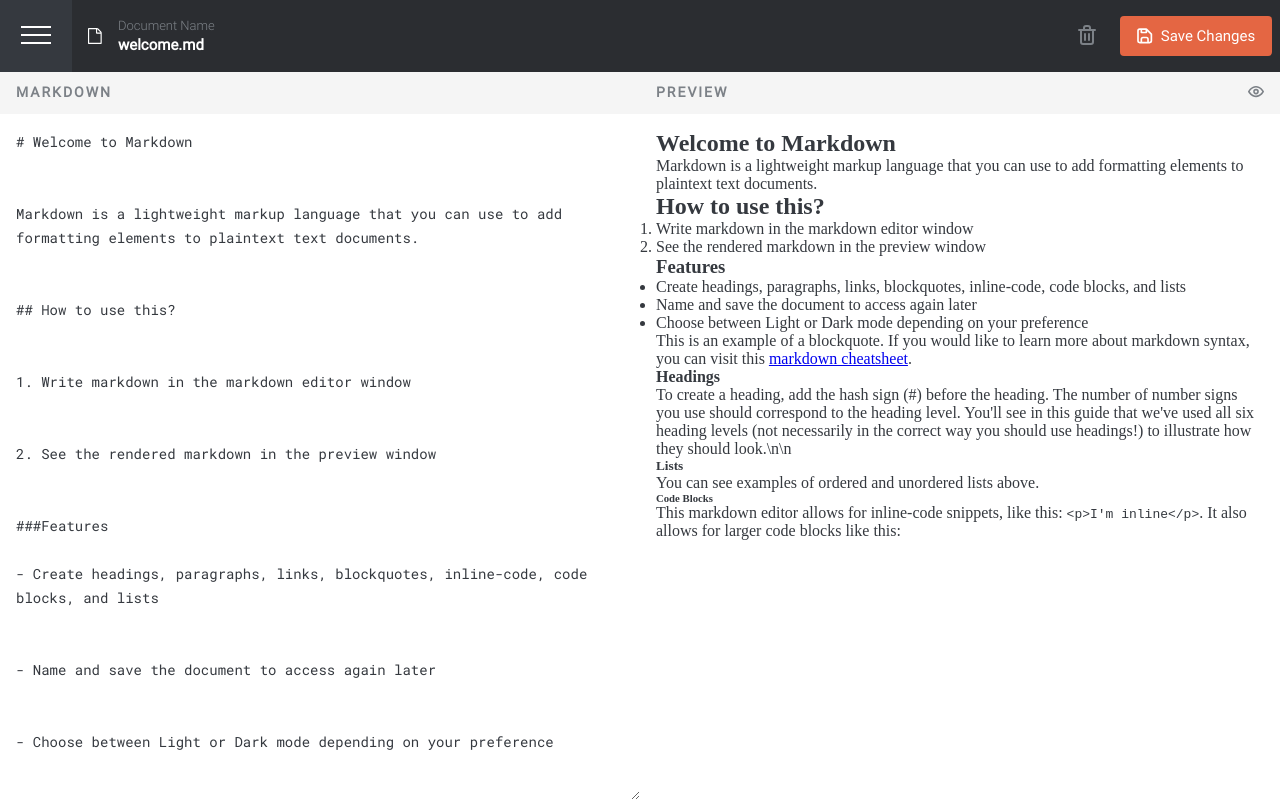
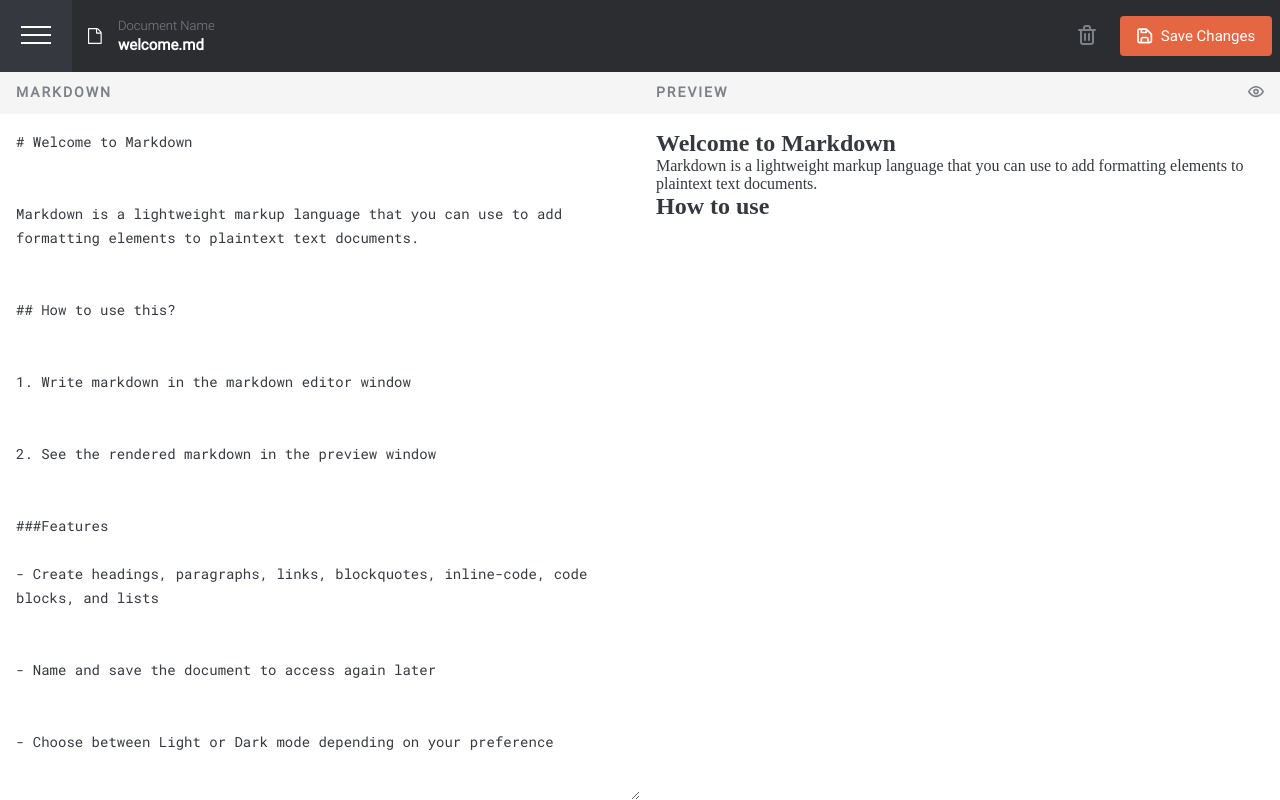
Before and after one commit to raistmere/challenge-browser-markdown-editor, a React (Vite) app: page / in a window 1280 px wide. Built offline with nearby package versions, Linux system fonts and the light colour scheme; the HTML template or start-up script is replaced by a standard one.

Commit message:
feat: added marked (html parser) & DOMPurify (html cleaner) and tested their functionality
Got both Marked and DOMPurify working with a basic test. Want to make sure that the html that gets
parsed is clean for use and presentable on screen.

```diff
--- a/package.json
+++ b/package.json
@@ -11,10 +11,13 @@
     "commit": "git add . && cz"
   },
   "dependencies": {
+    "dompurify": "^3.0.9",
+    "marked": "^12.0.1",
     "react": "^18.2.0",
     "react-dom": "^18.2.0"
   },
   "devDependencies": {
+    "@types/dompurify": "^3.0.5",
     "@types/react": "^18.2.56",
     "@types/react-dom": "^18.2.19",
     "@typescript-eslint/eslint-plugin": "^7.0.2",
--- a/src/components/preview/Preview.tsx
+++ b/src/components/preview/Preview.tsx
@@ -1,43 +1,20 @@
 import styles from "./Preview.module.css";
+import { marked } from "marked";
+import DOMPurify from "dompurify";
+import { useEffect, useState } from "react";
 
 const Preview = () => {
-    const HTML_EXAMPLE =
-    <>
-        <h1>Welcome to Markdown</h1>
+    const [result, setResult] = useState<string>("");
 
-        <p>Markdown is a lightweight markup language that you can use to add formatting elements to plaintext text documents.</p>
+    const sanitizeHTML = async () => {
+        const HTML_EXAMPLE: string = DOMPurify.sanitize(await marked.parse(`# Welcome to Markdown\n\nMarkdown is a lightweight markup language that you can use to add formatting elements to plaintext text documents.\n\n## How to use<script> alert(1); </script>`));
+        console.log(HTML_EXAMPLE);
+        setResult(HTML_EXAMPLE);
+    }
 
-        <h2>How to use this?</h2>
-
-        <ol>
-            <li>Write markdown in the markdown editor window</li>
-            <li>See the rendered markdown in the preview window</li>
-        </ol>
-
-        <h3>Features</h3>
-
-        <ul>
-            <li>Create headings, paragraphs, links, blockquotes, inline-code, code blocks, and lists</li>
-            <li>Name and save the document to access again later</li>
-            <li>Choose between Light or Dark mode depending on your preference</li>
-        </ul>
-
-        <blockquote>
-            <p>This is an example of a blockquote. If you would like to learn more about markdown syntax, you can visit this <a href="https://www.markdownguide.org/cheat-sheet/">markdown cheatsheet</a>.</p>
-        </blockquote>
-
-        <h4>Headings</h4>
-
-        <p>To create a heading, add the hash sign (#) before the heading. The number of number signs you use should correspond to the heading level. You&#39;ll see in this guide that we&#39;ve used all six heading levels (not necessarily in the correct way you should use headings!) to illustrate how they should look.\n\n</p>
-
-        <h5>Lists</h5>
-
-        <p>You can see examples of ordered and unordered lists above.</p>
-
-        <h6>Code Blocks</h6>
-
-        <p>This markdown editor allows for inline-code snippets, like this: <code>&lt;p&gt;I&#39;m inline&lt;/p&gt;</code>. It also allows for larger code blocks like this:</p>
-    </>;
+    useEffect(() => {
+        sanitizeHTML();
+    }, [])
 
     return (
         <section id="PREVIEW" className={styles.wrapper} aria-label="preview document">
@@ -48,8 +25,7 @@ const Preview = () => {
                 </svg>
             </header>
             <main>
-                <div className={styles.textBox}>
-                    {HTML_EXAMPLE}
+                <div className={styles.textBox} dangerouslySetInnerHTML={{__html: result}}>
                 </div>
             </main>
             <footer></footer>
```
Also changed, not shown: 1 other file (tests, documents, lock files or other folders).
